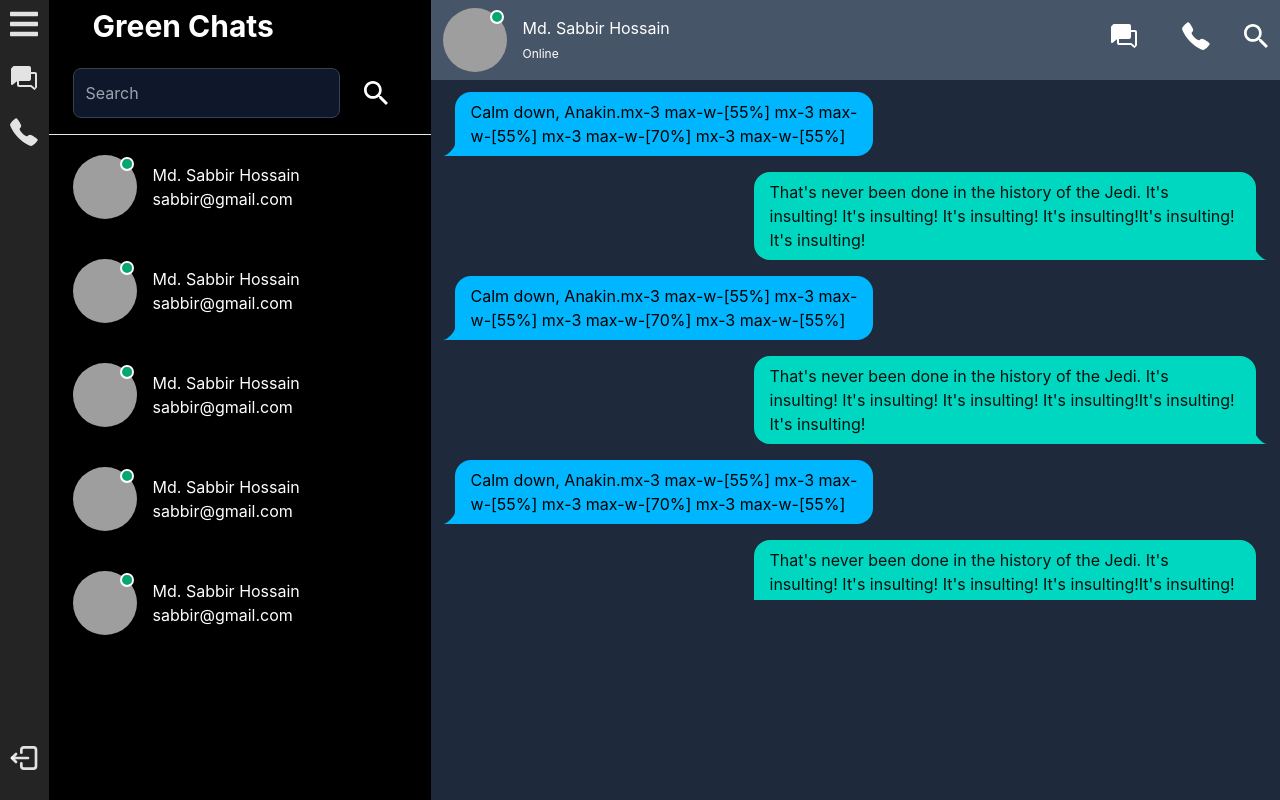
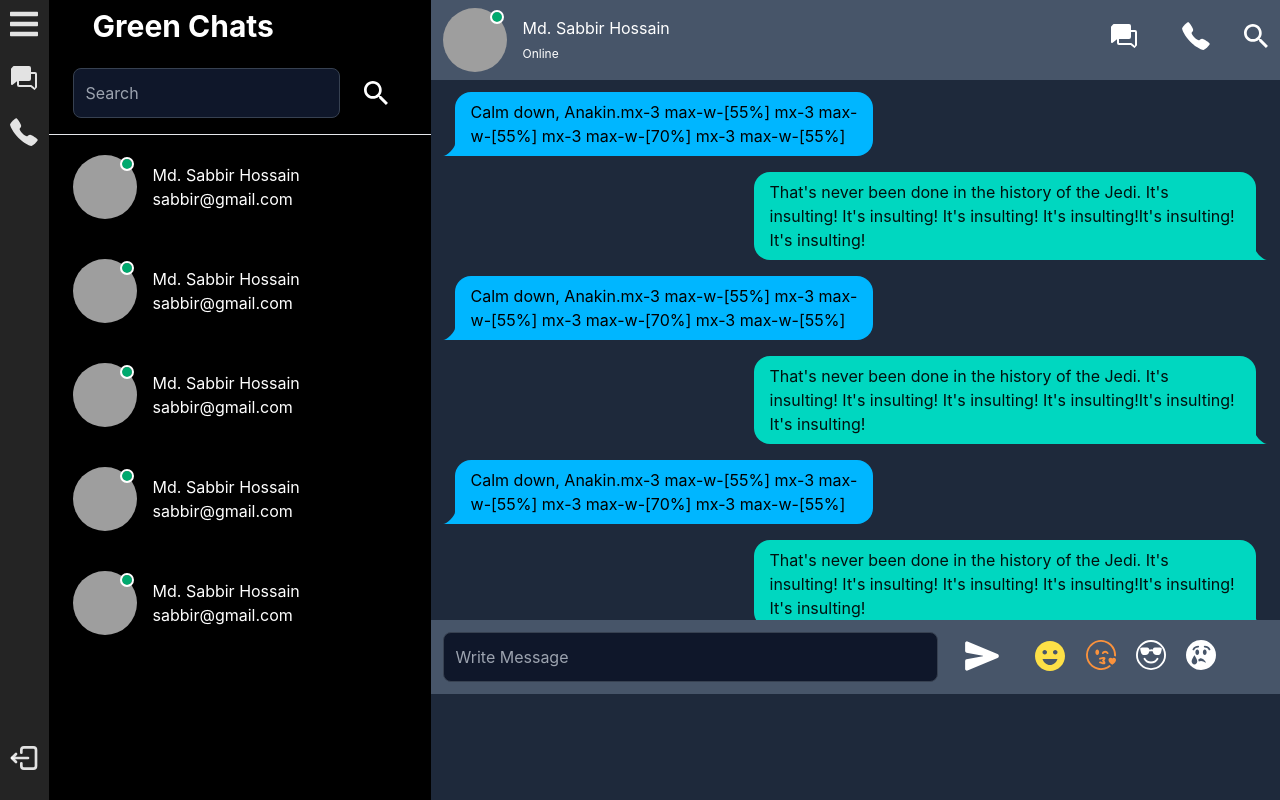
Before and after one commit to mdsabbir12/Nwtwork_project_chatapp, a React (Vite) app in the folder Frontend/: page / in a window 1280 px wide. Built offline with nearby package versions, Linux system fonts and the light colour scheme; grey boxes are pictures that could not be loaded.

Commit message:
Send message input and emoji added

```diff
--- a/Frontend/src/home/right/Chatmessage.jsx
+++ b/Frontend/src/home/right/Chatmessage.jsx
@@ -2,7 +2,7 @@ import React from "react";
 
 export default function Chatmessage() {
   return (
-    <div className="max-h-[520px] overflow-y-auto">
+    <div className="max-h-[540px] overflow-y-auto">
       <Get></Get>
       <Get></Get>
       <Get></Get>
--- a/Frontend/src/home/right/Right.jsx
+++ b/Frontend/src/home/right/Right.jsx
@@ -1,6 +1,7 @@
 import React from 'react'
 import Chatuser from '../left/Chatuser'
 import Chatmessage from './Chatmessage'
+import Sendmessage from './Sendmessage'
 
 export default function Right() {
   return (
@@ -8,6 +9,7 @@ export default function Right() {
     <div className='w-[70%]  bg-slate-800 text-white'>
        <Chatuser></Chatuser>
        <Chatmessage></Chatmessage>
+       <Sendmessage></Sendmessage>
     </div>
     </>
 
--- /dev/null
+++ b/Frontend/src/home/right/Sendmessage.jsx
@@ -0,0 +1,39 @@
+import React from "react";
+import { IoSend } from "react-icons/io5";
+import { MdEmojiEmotions } from "react-icons/md";
+import { BsEmojiAstonished } from "react-icons/bs";
+import { BsEmojiSunglasses } from "react-icons/bs";
+import { BsFillEmojiTearFill } from "react-icons/bs";
+import { BsEmojiKiss } from "react-icons/bs";
+export default function Sendmessage() {
+  return (
+    <div className="flex p-3 bg-slate-600">
+      <label className="border-[1px] border-gray-700 bg-slate-900 rounded-lg flex items-center gap-2 w-[60%] p-3 ">
+        <input
+          type="text"
+          className="grow outline-none bg-slate-900"
+          placeholder="Write Message"
+        />
+      </label>
+      <div className="text-4xl m-1.5 px-5">
+        <IoSend />
+      </div>
+      <div className="flex space-x-3 ">
+        <div className="text-yellow-300 text-4xl p-1.5">
+          <MdEmojiEmotions />
+        </div>
+        <div className="flex space-x-5 text-3xl m-2">
+          <div className="text-orange-400">
+            <BsEmojiKiss />
+          </div>
+          <div>
+            <BsEmojiSunglasses />
+          </div>
+          <div>
+            <BsFillEmojiTearFill />
+          </div>
+        </div>
+      </div>
+    </div>
+  );
+}
```
